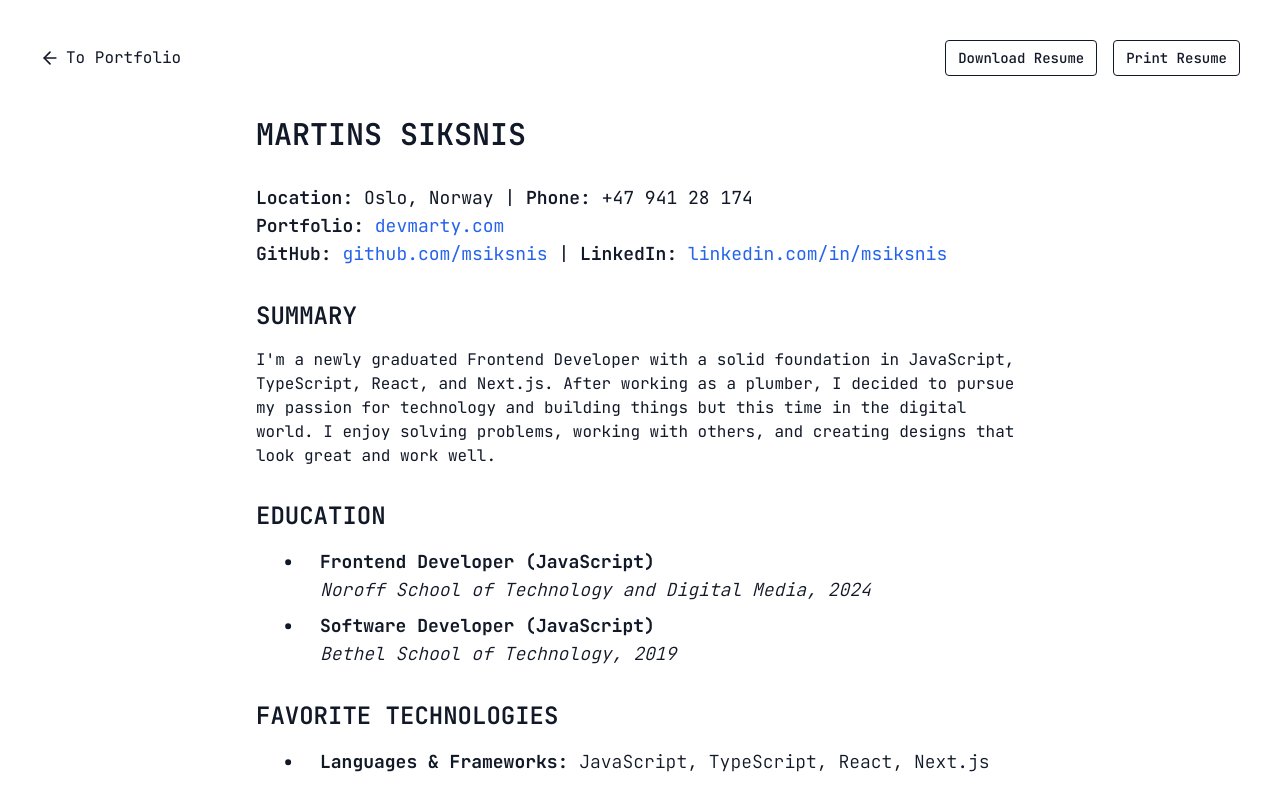
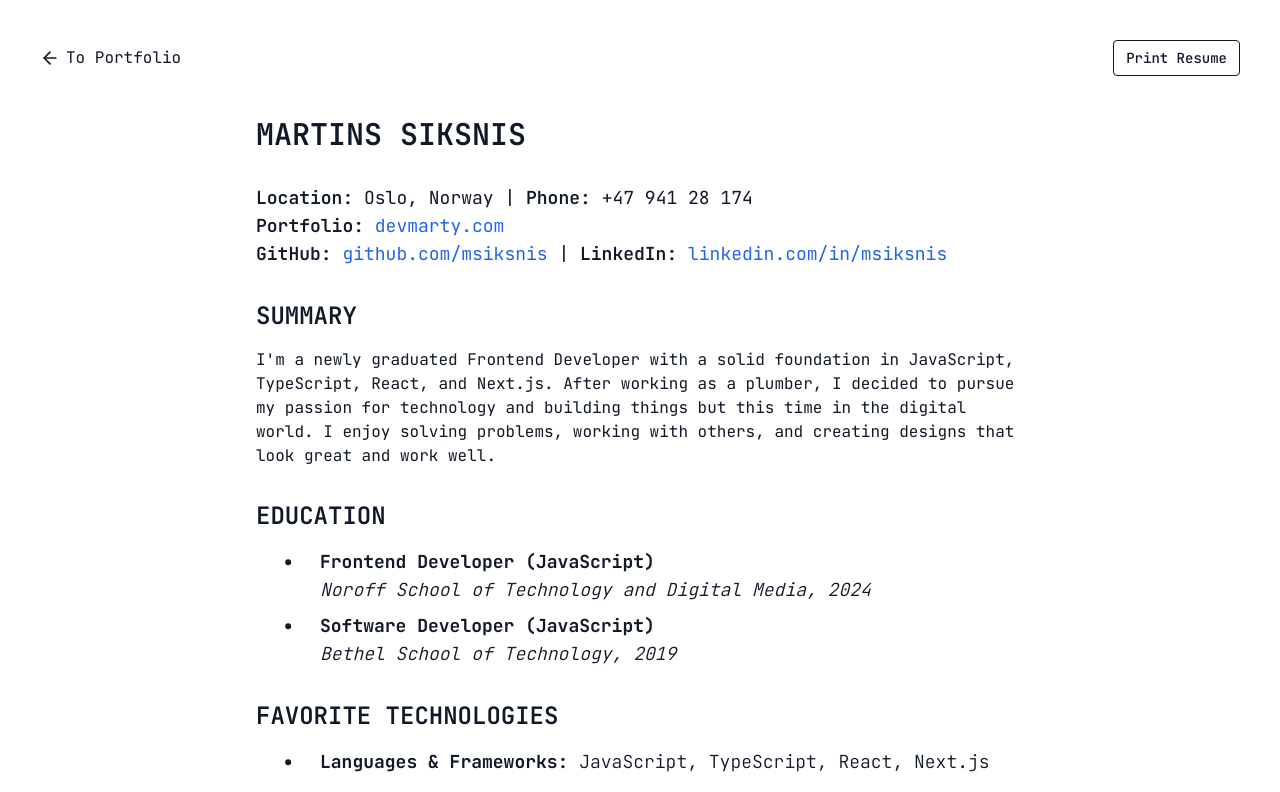
Before and after one commit to msiksnis/portfolio25-legendary-fiesta, a Next.js app: page /resume in a window 1280 px wide. Shown: the top 792 px of the page. Built offline with nearby package versions, Linux system fonts and the light colour scheme; what tailwindcss-motion would draw is missing.

Commit message:
hiding download button until implemented

```diff
--- a/src/app/(resume)/resume/page.tsx
+++ b/src/app/(resume)/resume/page.tsx
@@ -18,7 +18,7 @@ export default function ResumePage() {
           <Button
             variant={"outline"}
             size={"sm"}
-            className="rounded bg-white transition-all hover:bg-gray-100"
+            className="hidden rounded bg-white transition-all hover:bg-gray-100"
           >
             Download Resume
           </Button>
```
